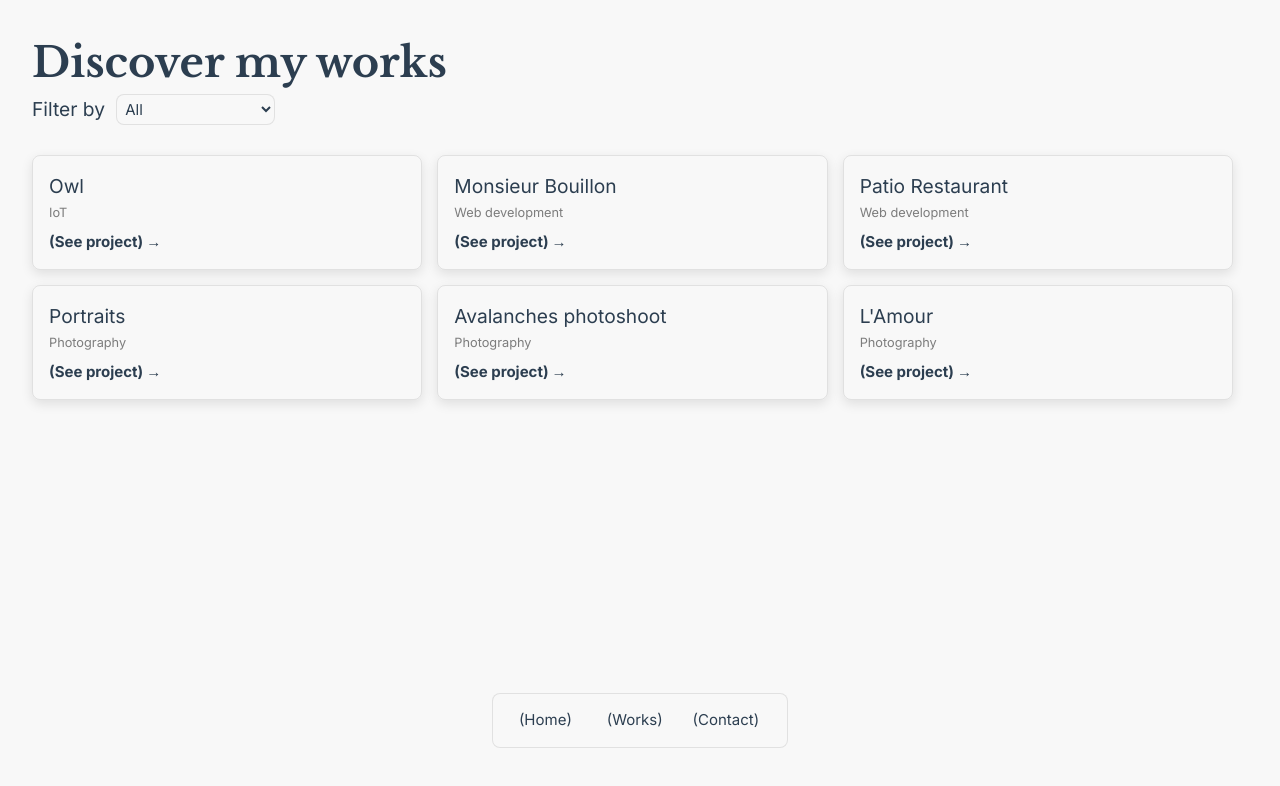
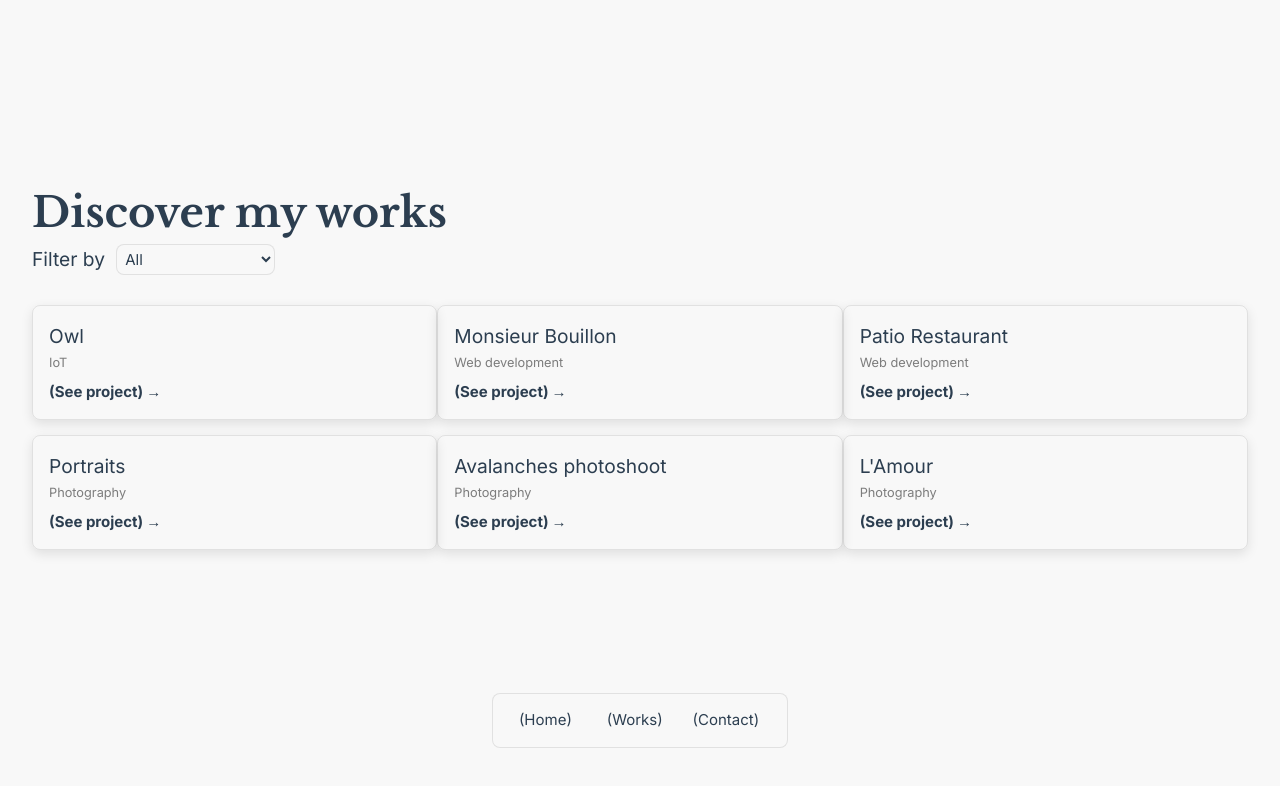
Before and after one commit to MathieuDubart/portfolio-vue, a Vue app: page /works in a window 1280 px wide. Shown: the top 786 px of the page. Built offline with nearby package versions, Linux system fonts and the light colour scheme.

Commit message:
fixing/single projects card size

```diff
--- a/src/assets/styles/main.css
+++ b/src/assets/styles/main.css
@@ -3,6 +3,11 @@
 @tailwind components;
 @tailwind utilities;
 
+body {
+  display: flex;
+  justify-content: center;
+  align-items: center;
+}
 
 .app-md-portfolio {
   min-height: 500px;
@@ -185,7 +190,8 @@ a.nav-link:active {
 .single-project {
   padding: 1rem;
   border: 1px solid var(--color-border);
-  margin: 0 1em 1em 0;
+  margin: 0 0 1em 0;
+  width: 100%;
   border-radius: var(--border-radius-sm);
   transition: ease-in-out 1s;
   box-shadow: rgba(0, 0, 0, 0.1) 0px 4px 12px;
```
